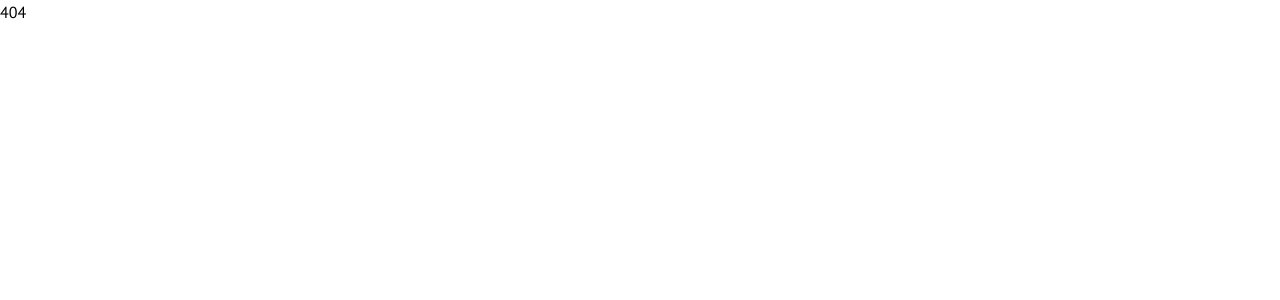
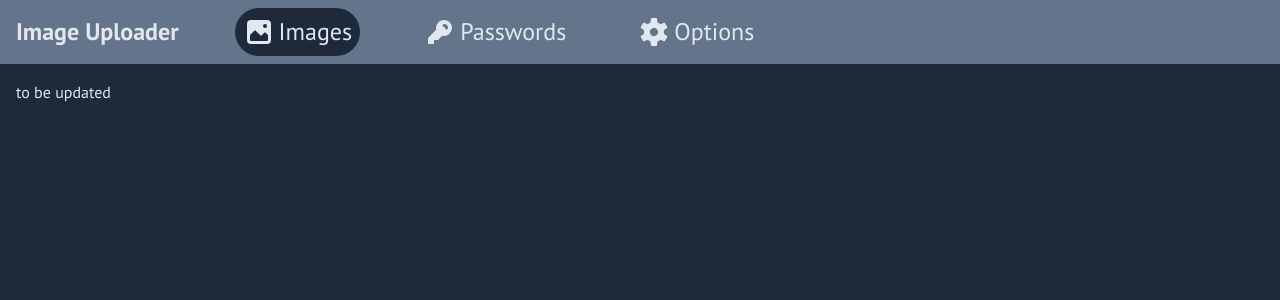
Before and after one commit to Geomty/image-uploader, a Next.js app: page /dashboard/images in a window 1280 px wide. Before the commit this address had no page. Shown: the top 300 px of the page. Built offline with nearby package versions, Linux system fonts and the light colour scheme.

Commit message:
added navigation bar, 404 page, and error page

```diff
--- /dev/null
+++ b/app/dashboard/error.jsx
@@ -0,0 +1,16 @@
+"use client";
+
+import { useEffect } from "react";
+
+export default function Error({ error, reset }) {
+  useEffect(() => {
+    console.error(error)
+  }, [error]);
+
+  return (
+    <main className="flex flex-col h-[calc(100vh-6rem)] items-center justify-center">
+      <p className="text-xl text-slate-200">Something went wrong...</p>
+      <button className="mt-4 p-2 text-xl text-slate-200 bg-slate-500 rounded-xl hover:bg-slate-600 transition" onClick={() => reset()}>Try again</button>
+    </main>
+  )
+}
--- /dev/null
+++ b/app/dashboard/images/page.jsx
@@ -0,0 +1,9 @@
+export const metadata = { title: "Images" };
+
+export default function Page() {
+  return (
+    <main>
+      <p className="text-slate-200">to be updated</p>
+    </main>
+  )
+}
--- a/app/dashboard/layout.jsx
+++ b/app/dashboard/layout.jsx
@@ -4,7 +4,7 @@ export default function Layout({ children }) {
   return (
     <>
       <NavBar />
-      {children}
+      <div className="p-4">{children}</div>
     </>
   )
 }
--- /dev/null
+++ b/app/dashboard/options/page.jsx
@@ -0,0 +1,9 @@
+export const metadata = { title: "Options" };
+
+export default function Page() {
+  return (
+    <main>
+      <p className="text-slate-200">not yet</p>
+    </main>
+  )
+}
--- a/app/dashboard/page.jsx
+++ b/app/dashboard/page.jsx
@@ -1,9 +1,5 @@
-export const metadata = { title: "Dashboard" };
+import { redirect } from "next/navigation";
 
 export default function Page() {
-  return (
-    <main>
-      <p>to be updated</p>
-    </main>
-  )
+  return redirect("/dashboard/images");
 }
--- /dev/null
+++ b/app/dashboard/passwords/page.jsx
@@ -0,0 +1,9 @@
+export const metadata = { title: "Passwords" };
+
+export default function Page() {
+  return (
+    <main>
+      <p className="text-slate-200">coming soon</p>
+    </main>
+  )
+}
--- a/app/layout.jsx
+++ b/app/layout.jsx
@@ -16,7 +16,7 @@ export const metadata = {
 export default function RootLayout({ children }) {
   return (
     <html lang="en">
-      <body className={ptSans.className}>{children}</body>
+      <body className={`${ptSans.className} bg-slate-800`}>{children}</body>
     </html>
   );
 }
--- a/app/not-found.jsx
+++ b/app/not-found.jsx
@@ -2,8 +2,9 @@ export const metadata = { title: "404" };
 
 export default function NotFound() {
   return (
-    <main>
-      <p>404</p>
+    <main className="flex flex-col h-screen items-center justify-center">
+      <p className="text-2xl text-slate-200">Nothing to see here...</p>
+      <a href="/" className="mt-4 p-2 text-2xl text-slate-200 bg-slate-500 rounded-xl hover:bg-slate-600 transition">Go home</a>
     </main>
   )
 }
--- a/app/page.jsx
+++ b/app/page.jsx
@@ -7,11 +7,9 @@ import Footer from "@/app/ui/footer";
 export default function Home() {
   return (
     <main>
-      <div className="w-full h-screen bg-slate-800">
-        <ParticlesBg />
-        <LoginCard />
-        <DownArrow />
-      </div>
+      <ParticlesBg />
+      <LoginCard />
+      <DownArrow />
       <SlateToRose />
       <Footer />
     </main>
--- a/app/ui/dashboard/nav-bar.jsx
+++ b/app/ui/dashboard/nav-bar.jsx
@@ -1,7 +1,26 @@
+"use client";
+
+import { usePathname } from "next/navigation";
+import Link from "next/link";
+import { PhotoIcon, KeyIcon, Cog6ToothIcon } from "@heroicons/react/16/solid";
+
 export default function NavBar() {
+  const pathname = usePathname();
+
   return (
-    <nav>
-      <p>to be updated</p>
+    <nav className="bg-slate-500 h-16 flex flex-row items-center md:justify-normal justify-around">
+      <a href="/" className={`ml-4 font-bold text-slate-200 text-2xl md:block hidden`}>Image Uploader</a>
+      {[["Images", PhotoIcon], ["Passwords", KeyIcon], ["Options", Cog6ToothIcon]].map(i => {
+        const path = `/dashboard/${i[0].toLowerCase()}`
+        const Icon = i[1];
+
+        return (
+          <Link key={i[0]} href={path} className={`md:ml-14 flex rounded-full p-2 hover:bg-slate-700 transition ${path === pathname ? " bg-slate-800" : ""}`}>
+            <Icon className="fill-slate-200 w-8 flex-1" />
+            <p className="text-slate-200 text-2xl ml-1 md:block hidden">{i[0]}</p>
+          </Link>
+        )
+      })}
     </nav>
   )
 }
```
